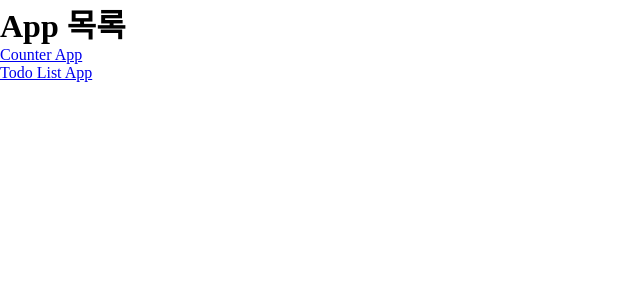
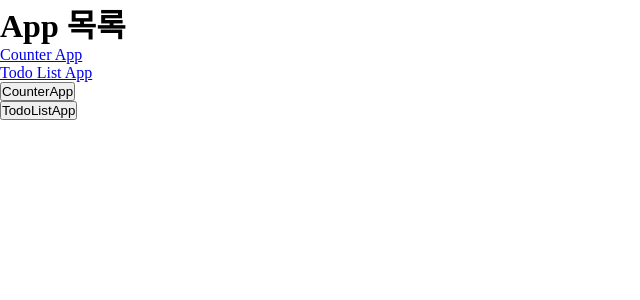
Before and after one commit to imdhxxk/Programming_3311, a React (Vite) app: page / in a window 1280 px wide. Shown: the top 300 px of the page, without its empty margins (0-640 px from the left). Built offline with nearby package versions, Linux system fonts and the light colour scheme.

Commit message:
RouterApp useNavigate()

```diff
--- a/src/RouterApp.jsx
+++ b/src/RouterApp.jsx
@@ -1,8 +1,9 @@
-import { BrowserRouter, Routes, Route, Link } from "react-router-dom";
+import { BrowserRouter, Routes, Route, Link, useNavigate} from "react-router-dom";
 import CounterApp from './CounterApp.jsx'
 import TodoListApp from './TodoListApp.jsx'
 
 function LinkButtonPageApp() {
+    const navigate = useNavigate();
     return (
         <>
             <h1>App 목록</h1>
@@ -13,6 +14,13 @@
                 <li>
                     <Link to="/todolistapp">Todo List App</Link>
                 </li>
+
+                <li><button
+                    onClick={() => navigate('/counterapp')}
+                    >CounterApp</button></li>
+                <li><button
+                    onClick={() => navigate('/todolistapp')}
+                    >TodoListApp</button></li>
             </ul>
         </>
     )
```
Also changed, not shown: 1 other file (tests, documents, lock files or other folders).
